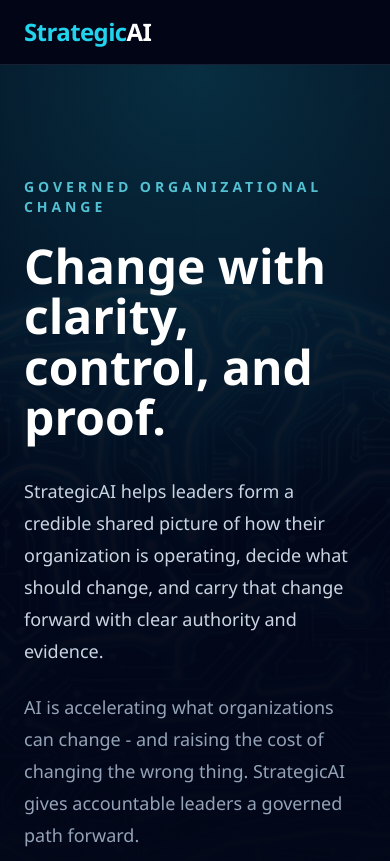
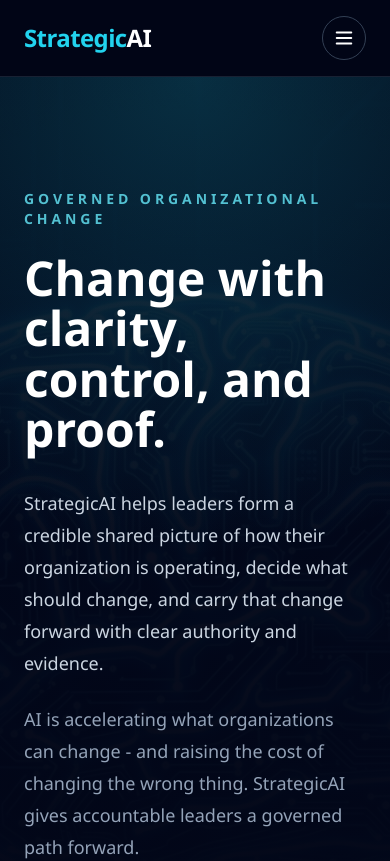
Before and after one commit to tonycamero/strategicai-marketing, a React (Vite) app in the folder frontend/: page / in a window 390 px wide. Shown: the top 861 px of the page. Built offline with nearby package versions, Linux system fonts and the light colour scheme.

Commit message:
fix: add accessible mobile navigation

```diff
--- a/frontend/src/components/Navbar.tsx
+++ b/frontend/src/components/Navbar.tsx
@@ -1,13 +1,20 @@
-import React from "react";
+import React, { useEffect, useState } from "react";
 import { Link, useLocation } from "react-router-dom";
+import { Menu, X } from "lucide-react";
 import { trackEvent } from "../lib/analytics";
 import { buildSignupUrl } from "../lib/signup";
 
 const navLinkClass = "text-sm font-medium text-slate-400 hover:text-white transition";
+const mobileLinkClass = "rounded-xl px-4 py-3 text-base font-medium text-slate-200 hover:bg-slate-900";
 
 export function Navbar() {
   const location = useLocation();
   const isHome = location.pathname === "/";
+  const [isOpen, setIsOpen] = useState(false);
+
+  useEffect(() => {
+    setIsOpen(false);
+  }, [location.pathname, location.hash]);
 
   return (
     <nav className="sticky top-0 z-50 border-b border-slate-800/80 bg-slate-950/80 backdrop-blur-xl">
@@ -19,18 +26,10 @@
         </Link>
 
         <div className="hidden items-center gap-8 md:flex">
-          <a href={isHome ? "#how-it-works" : "/#how-it-works"} className={navLinkClass}>
-            How It Works
-          </a>
-          <Link to="/product" className={navLinkClass}>
-            Product
-          </Link>
-          <Link to="/pricing#engagements" className={navLinkClass}>
-            Engagements
-          </Link>
-          <Link to="/partners" className={navLinkClass}>
-            Partners
-          </Link>
+          <a href={isHome ? "#how-it-works" : "/#how-it-works"} className={navLinkClass}>How It Works</a>
+          <Link to="/product" className={navLinkClass}>Product</Link>
+          <Link to="/pricing#engagements" className={navLinkClass}>Engagements</Link>
+          <Link to="/partners" className={navLinkClass}>Partners</Link>
           <a
             href={buildSignupUrl("navbar_executive_brief")}
             target="_blank"
@@ -41,7 +40,41 @@
             Build My Executive Brief
           </a>
         </div>
+
+        <button
+          type="button"
+          aria-label={isOpen ? "Close navigation menu" : "Open navigation menu"}
+          aria-expanded={isOpen}
+          aria-controls="mobile-navigation"
+          onClick={() => setIsOpen((open) => !open)}
+          className="inline-flex h-11 w-11 items-center justify-center rounded-full border border-slate-700 text-white transition hover:border-cyan-400/60 hover:bg-slate-900 md:hidden"
+        >
+          {isOpen ? <X aria-hidden="true" size={22} /> : <Menu aria-hidden="true" size={22} />}
+        </button>
       </div>
+
+      {isOpen && (
+        <div id="mobile-navigation" className="border-t border-slate-800 bg-slate-950 px-6 pb-6 pt-4 md:hidden">
+          <div className="mx-auto flex max-w-7xl flex-col gap-1">
+            <a href={isHome ? "#how-it-works" : "/#how-it-works"} onClick={() => setIsOpen(false)} className={mobileLinkClass}>How It Works</a>
+            <Link to="/product" className={mobileLinkClass}>Product</Link>
+            <Link to="/pricing#engagements" className={mobileLinkClass}>Engagements</Link>
+            <Link to="/partners" className={mobileLinkClass}>Partners</Link>
+            <a
+              href={buildSignupUrl("mobile_navbar_executive_brief")}
+              target="_blank"
+              rel="noopener noreferrer"
+              onClick={() => {
+                setIsOpen(false);
+                trackEvent("executive_brief_cta_click", { source: "mobile-navbar" });
+              }}
+              className="mt-3 inline-flex items-center justify-center rounded-full bg-cyan-400 px-5 py-3 text-base font-semibold text-slate-950 transition hover:bg-cyan-300"
+            >
+              Build My Executive Brief
+            </a>
+          </div>
+        </div>
+      )}
     </nav>
   );
 }
```
